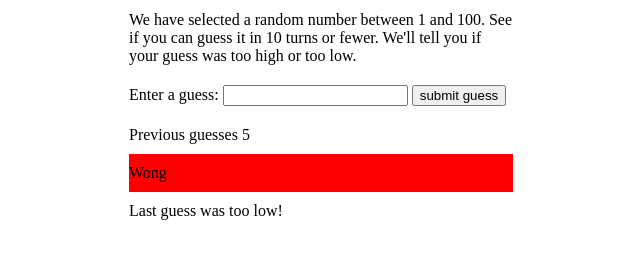
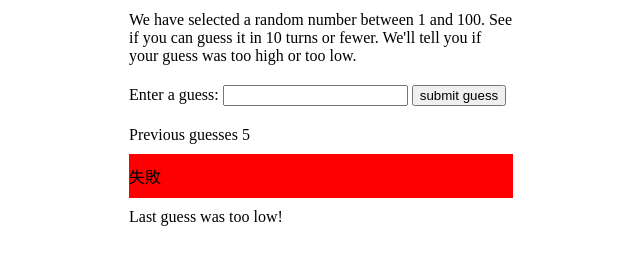
Before and after one commit to ken0911208818/demoGuessNumber, a plain HTML site: page index.html in a window 1280 px wide. Both pictures are taken after typing "5" into the empty fields and a click on the button "submit guess". Shown: the part 89-354 px from the top of the page, without its empty margins (319-959 px from the left). Drawn offline with Linux system fonts and the light colour scheme.

Commit message:
能夠判斷是否猜對猜錯並且能夠顯示正確訊息

```diff
--- a/index.html
+++ b/index.html
@@ -19,7 +19,7 @@
 
         <div><span>Previous guesses  </span><span id="guesses"></span></div>
 
-        <div class="alert"><span>Wong</span></div>
+        <div class="alert" id="alert"><span></span></div>
         <div>Last guess was too low!</div>
         <button class="restart">Start new game</button>
     </div>
--- a/js/js.js
+++ b/js/js.js
@@ -1,22 +1,46 @@
 // 產生一個1到100間的隨機數字。
 var number = Math.floor(Math.random()*100)
-
+console.log(number);
 // 從一開始，紀錄玩家目前回合數。
 var round = 0
 var guesses = []
 function guess() {
     // 獲取 input 內容
     let guessNumber = document.getElementById("number").value
+
     // 清空 input 內容
     document.getElementById("number").value = ""
+
+    // 檢查數字是否猜中。
+    checkingNumber(guessNumber)
+    // 當玩家送出第一個猜測後，將猜測記錄下來，讓玩家可以看到他們之前的猜測。
     // 將陣列顯示在前端
     document.getElementById("guesses").innerText += " " + guessNumber
 }
+
+function checkingNumber(checkNumber){
+    // console.log(number, checkNumber)
+    // 這裏checkNumber 型別是字串 要轉換成數字
+    checkNumber = parseInt(checkNumber)
+
+    // 確認猜的數字與亂數產生是否一致
+    if (number === checkNumber) {
+        // 如果數字猜對：
+        // 顯示恭喜訊息。
+        //正確將訊息改成綠色並顯示成功
+        document.querySelector(".alert").style.backgroundColor = 'green'
+        document.querySelector(".alert span").textContent  = "成功"
+    } else {
+        // 錯誤將訊息改成紅色並顯示Wrong
+        document.querySelector(".alert span").textContent  = "失敗"
+    }
+
+
+}
 // 提供玩家猜數字的方向(太大還是太小)。
-// 當玩家送出第一個猜測後，將猜測記錄下來，讓玩家可以看到他們之前的猜測。
-// 接著檢查數字是否猜中。
-// 如果數字猜對：
-// 顯示恭喜訊息。
+
+
+
 // 使玩家不能再輸入更多猜測(避免把遊戲玩壞)。
 // 顯示控制鈕讓玩家可以重新開始遊戲。
 // 如果數字猜錯而且玩家有剩餘回合數：
```
